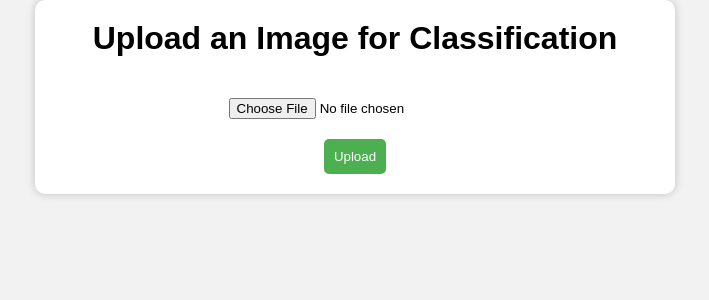
After one commit to Darkdriller/Django2, a Django app: template templates/image.html in a window 1280 px wide. The commit adds this page. Shown: the top 300 px of the page, without its empty margins (285-994 px from the left). Run offline with Django 4.2, Linux system fonts and the light colour scheme; the template is opened without the code that fills it, so the values that code supplies are empty.

Commit message:
updated more

```diff
--- a/first_project/settings.py
+++ b/first_project/settings.py
@@ -15,11 +15,11 @@ import os
 from pathlib import Path
 # Build paths inside the project like this: BASE_DIR / 'subdir'.
 # BASE_DIR = Path(__file__).resolve().parent.parent
+BASE_DIR = Path(__file__).resolve().parent.parent
 TEMPLATE_DIR = os.path.join(BASE_DIR, "templates")
 
 
 # Build paths inside the project like this: BASE_DIR / 'subdir'.
-BASE_DIR = Path(__file__).resolve().parent.parent
 
 
 # Quick-start development settings - unsuitable for production
@@ -31,7 +31,7 @@ SECRET_KEY = 'django-insecure-@d)zs07+dqq8#rwvis!h93$$02*mr!-31+-%0e$ho+$*xx&sew
 # SECURITY WARNING: don't run with debug turned on in production!
 DEBUG = True
 
-ALLOWED_HOSTS = []
+ALLOWED_HOSTS = ['djs2k4.pythonanywhere.com']
 
 
 # Application definition
--- a/first_project/urls.py
+++ b/first_project/urls.py
@@ -20,5 +20,8 @@ from first_app import views
 
 urlpatterns = [
     path('admin/', admin.site.urls),
+    path('help/', views.help, name='help'),
     path('', views.index, name='index'),
+    path('upload_image/', views.upload_image, name='upload_image'),
+    path('classify_image/', views.classify_image, name='upload_image'),
 ]
--- /dev/null
+++ b/templates/image.html
@@ -0,0 +1,65 @@
+<!DOCTYPE html>
+<html>
+  <head>
+    <title>Image Classification</title>
+    <style>
+      body {
+        font-family: Arial, sans-serif;
+        margin: 0;
+        padding: 0;
+        background-color: #f2f2f2;
+      }
+
+      .container {
+        max-width: 600px;
+        margin: auto;
+        padding: 20px;
+        background-color: #ffffff;
+        border-radius: 10px;
+        box-shadow: 0px 0px 10px rgba(0, 0, 0, 0.2);
+      }
+
+      h1 {
+        text-align: center;
+        margin-top: 0;
+      }
+
+      form {
+        display: flex;
+        flex-direction: column;
+        align-items: center;
+      }
+
+      input[type="file"] {
+        margin: 20px 0;
+      }
+
+      button[type="submit"] {
+        background-color: #4CAF50;
+        color: white;
+        padding: 10px;
+        border: none;
+        border-radius: 5px;
+        cursor: pointer;
+      }
+
+      button[type="submit"]:hover {
+        background-color: #3e8e41;
+      }
+    </style>
+  </head>
+
+  <body>
+
+    {% block content %}
+    <div class="container">
+        <h1>Upload an Image for Classification</h1>
+        <form action="/classify_image/" method="POST" enctype="multipart/form-data">
+        {% csrf_token %}
+        <input type="file" name="image" accept="image/*">
+        <button type="submit">Upload</button>
+        </form>
+    </div>
+    {% endblock %}
+  </body>
+</html>
--- a/templates/index.html
+++ b/templates/index.html
@@ -8,5 +8,8 @@
   <h1>This is index.html</h1>
 
   <h2>{{ message }}</h2>
+  <h2>This page is visited {{ count }} times.
+  <p>Click <a href="help">here</a> for help.</p>
+  <p>Click <a href="upload_image">here</a> for image Classification.</p>
 </body>
 </html>
```
Also changed, not shown: first_app/StudentForm.py (+9 -0 lines), first_app/views.py (+17 -0 lines).
